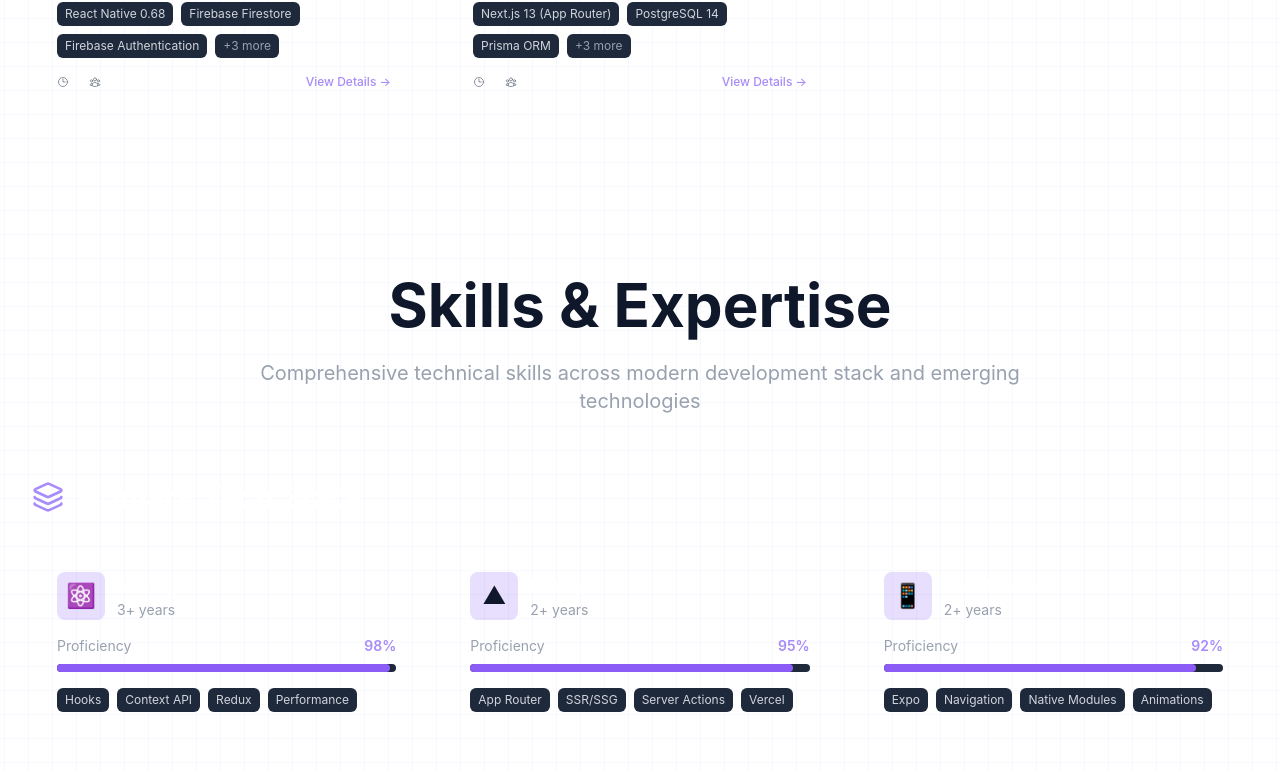
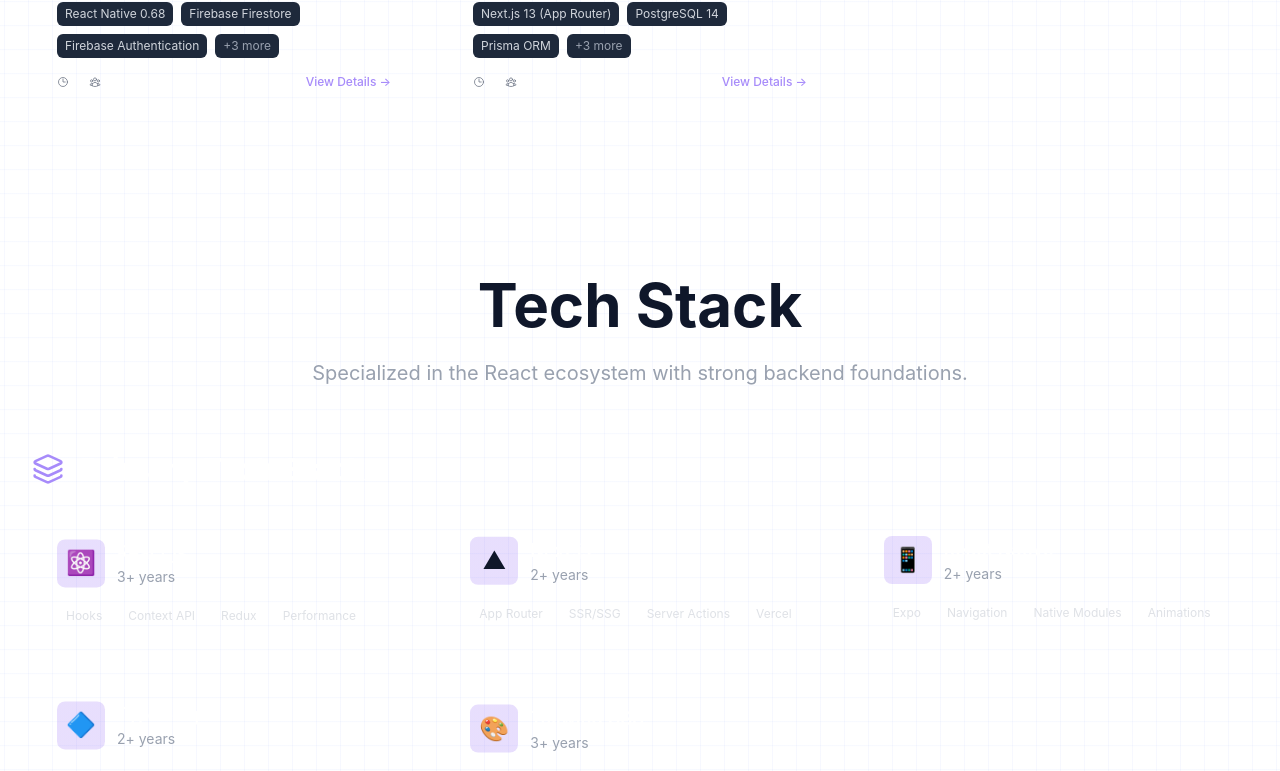
Before and after one commit to TanyaMushonga/tanyaradzwatmushonga-portifolio, a Next.js app: page / in a window 1280 px wide. Shown: the part 2851-3622 px from the top of the page. Built offline with nearby package versions, Linux system fonts and the light colour scheme.

Commit message:
feat: Update skills section title and description, remove proficiency bars, and enhance skill card animations and styling.

```diff
--- a/src/app/components/skills/Skills.tsx
+++ b/src/app/components/skills/Skills.tsx
@@ -13,11 +13,10 @@
           className="text-center mb-16"
         >
           <h2 className="text-4xl md:text-6xl font-bold mb-6">
-            <span className="gradient-text">Skills & Expertise</span>
+            <span className="gradient-text">Tech Stack</span>
           </h2>
           <p className="text-xl text-gray-400 max-w-3xl mx-auto">
-            Comprehensive technical skills across modern development stack and
-            emerging technologies
+            Specialized in the React ecosystem with strong backend foundations.
           </p>
         </motion.div>
 
@@ -45,12 +44,24 @@
                     whileInView={{ opacity: 1, scale: 1 }}
                     viewport={{ once: true }}
                     transition={{ delay: skillIndex * 0.1 }}
-                    whileHover={{ y: -5, scale: 1.02 }}
-                    className="glass-effect p-6 rounded-xl border border-white/10 group hover:border-primary-500/30 transition-all duration-300"
+                    whileHover={{ y: -10, scale: 1.05, zIndex: 10 }}
+                    animate={{
+                      y: [0, -8, 0],
+                      transition: {
+                        duration: 4,
+                        repeat: Infinity,
+                        repeatType: "reverse",
+                        ease: "easeInOut",
+                        delay: skillIndex * 0.5
+                      }
+                    }}
+                    className="glass-effect p-6 rounded-xl border border-white/10 group hover:border-primary-500/50 hover:shadow-[0_0_30px_rgba(56,189,248,0.2)] transition-all duration-300 relative overflow-hidden"
                   >
-                    <div className="flex items-center justify-between mb-4">
+                    <div className="absolute inset-0 bg-gradient-to-br from-primary-500/5 to-accent-500/5 opacity-0 group-hover:opacity-100 transition-opacity duration-300" />
+
+                    <div className="flex items-center justify-between mb-4 relative z-10">
                       <div className="flex items-center">
-                        <div className="w-12 h-12 bg-gradient-to-r from-primary-500/20 to-accent-400/20 rounded-lg flex items-center justify-center mr-3">
+                        <div className="w-12 h-12 bg-gradient-to-r from-primary-500/20 to-accent-400/20 rounded-lg flex items-center justify-center mr-3 group-hover:scale-110 transition-transform duration-300">
                           <span className="text-2xl">{skill.icon}</span>
                         </div>
                         <div>
@@ -64,32 +75,12 @@
                       </div>
                     </div>
 
-                    <div className="mb-4">
-                      <div className="flex items-center justify-between mb-2">
-                        <span className="text-sm text-gray-400">
-                          Proficiency
-                        </span>
-                        <span className="text-sm font-semibold text-primary-400">
-                          {skill.level}%
-                        </span>
-                      </div>
-                      <div className="w-full bg-dark-800 rounded-full h-2">
-                        <motion.div
-                          initial={{ width: 0 }}
-                          whileInView={{ width: `${skill.level}%` }}
-                          viewport={{ once: true }}
-                          transition={{ duration: 1, delay: skillIndex * 0.1 }}
-                          className="bg-gradient-to-r from-primary-500 to-accent-400 h-2 rounded-full"
-                        />
-                      </div>
-                    </div>
-
                     {skill.related && (
-                      <div className="flex flex-wrap gap-2">
+                      <div className="flex flex-wrap gap-2 relative z-10 mt-4 opacity-70 group-hover:opacity-100 transition-opacity">
                         {skill.related.map((tech, index) => (
                           <span
                             key={index}
-                            className="bg-dark-800 px-2 py-1 rounded-md text-xs text-gray-300"
+                            className="bg-white/5 border border-white/5 px-2 py-1 rounded-md text-xs text-gray-300 group-hover:bg-white/10 group-hover:border-white/20 transition-colors"
                           >
                             {tech}
                           </span>
```
